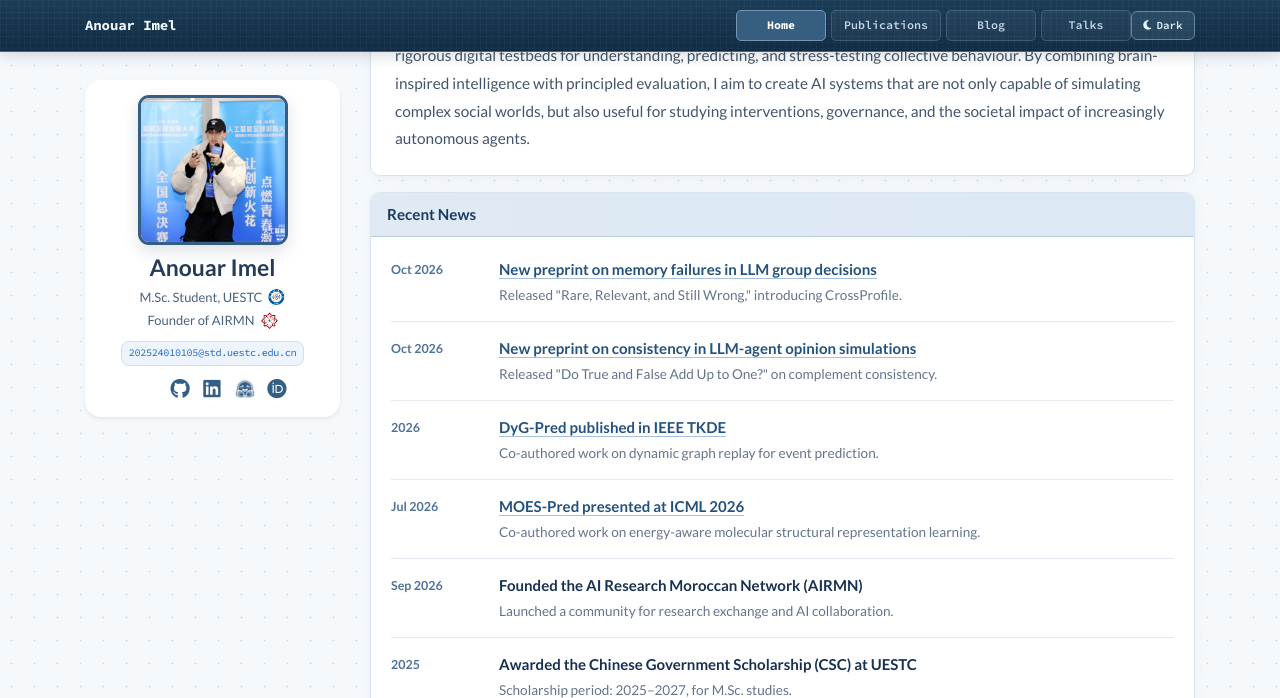
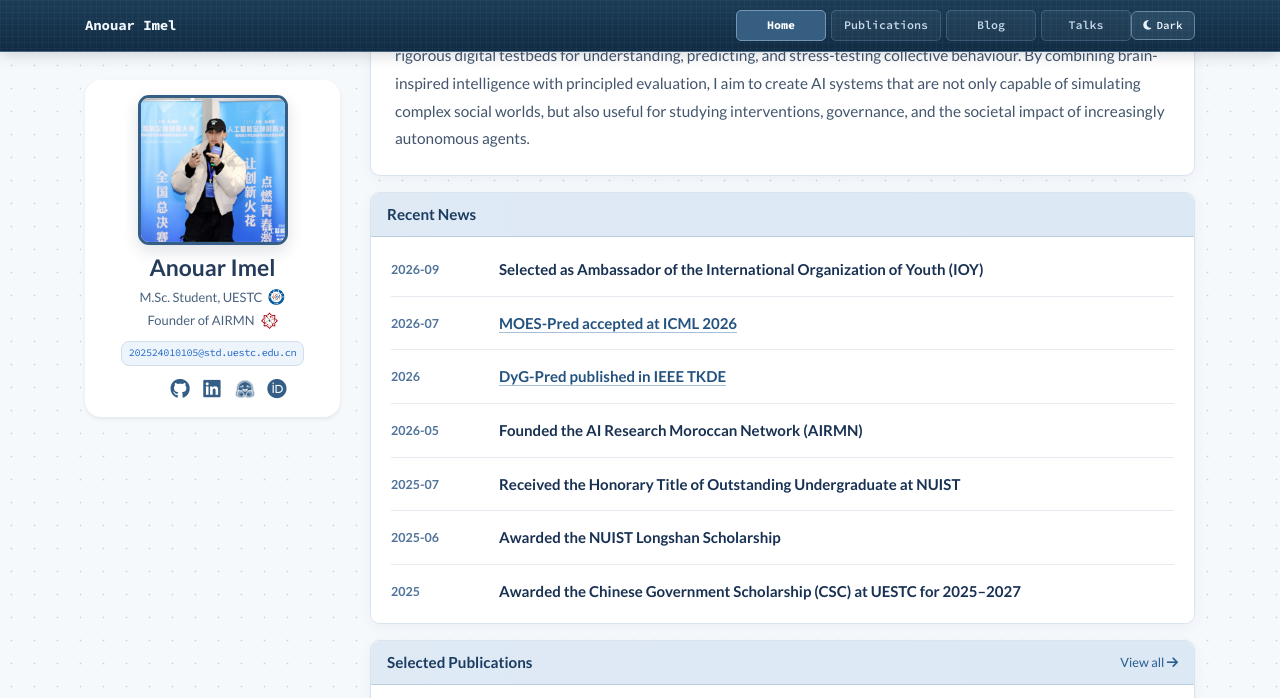
Before and after one commit to AnouarImel/AnouarImel.github.io, a Jekyll site: the page built from index.html, in a window 1280 px wide and 900 px high, scrolled down 1280 px, cut to the strip 0-698 px from the top of the window. Built offline with Jekyll 4.4.1, drawn with Linux system fonts in a browser that asks for light colours; nearby versions of some CDN libraries; a style sheet for code colours, icons or effects is not loaded.

Commit message:
Update home_news.yml

```diff
--- a/_data/home_news.yml
+++ b/_data/home_news.yml
@@ -1,27 +1,23 @@
-- when: "Oct 2026"
-  title: "New preprint on memory failures in LLM group decisions"
-  detail: 'Released "Rare, Relevant, and Still Wrong," introducing CrossProfile.'
-  url: "https://arxiv.org/abs/2610.37624"
 
-- when: "Oct 2026"
-  title: "New preprint on consistency in LLM-agent opinion simulations"
-  detail: 'Released "Do True and False Add Up to One?" on complement consistency.'
-  url: "https://arxiv.org/abs/2610.32874"
+- when: "2026-09"
+  title: "Selected as Ambassador of the International Organization of Youth (IOY)"
+
+- when: "2026-07"
+  title: "MOES-Pred accepted at ICML 2026"
+  url: "https://proceedings.mlr.press/v306/hou26f.html"
 
 - when: "2026"
   title: "DyG-Pred published in IEEE TKDE"
-  detail: "Co-authored work on dynamic graph replay for event prediction."
   url: "https://doi.org/10.1109/TKDE.2026.3715213"
 
-- when: "Jul 2026"
-  title: "MOES-Pred presented at ICML 2026"
-  detail: "Co-authored work on energy-aware molecular structural representation learning."
-  url: "https://proceedings.mlr.press/v306/hou26f.html"
+- when: "2026-05"
+  title: "Founded the AI Research Moroccan Network (AIRMN)"
 
-- when: "Sep 2026"
-  title: "Founded the AI Research Moroccan Network (AIRMN)"
-  detail: "Launched a community for research exchange and AI collaboration."
+- when: "2025-07"
+  title: "Received the Honorary Title of Outstanding Undergraduate at NUIST"
+
+- when: "2025-06"
+  title: "Awarded the NUIST Longshan Scholarship"
 
 - when: "2025"
-  title: "Awarded the Chinese Government Scholarship (CSC) at UESTC"
-  detail: "Scholarship period: 2025–2027, for M.Sc. studies."
+  title: "Awarded the Chinese Government Scholarship (CSC) at UESTC for 2025–2027"
```
